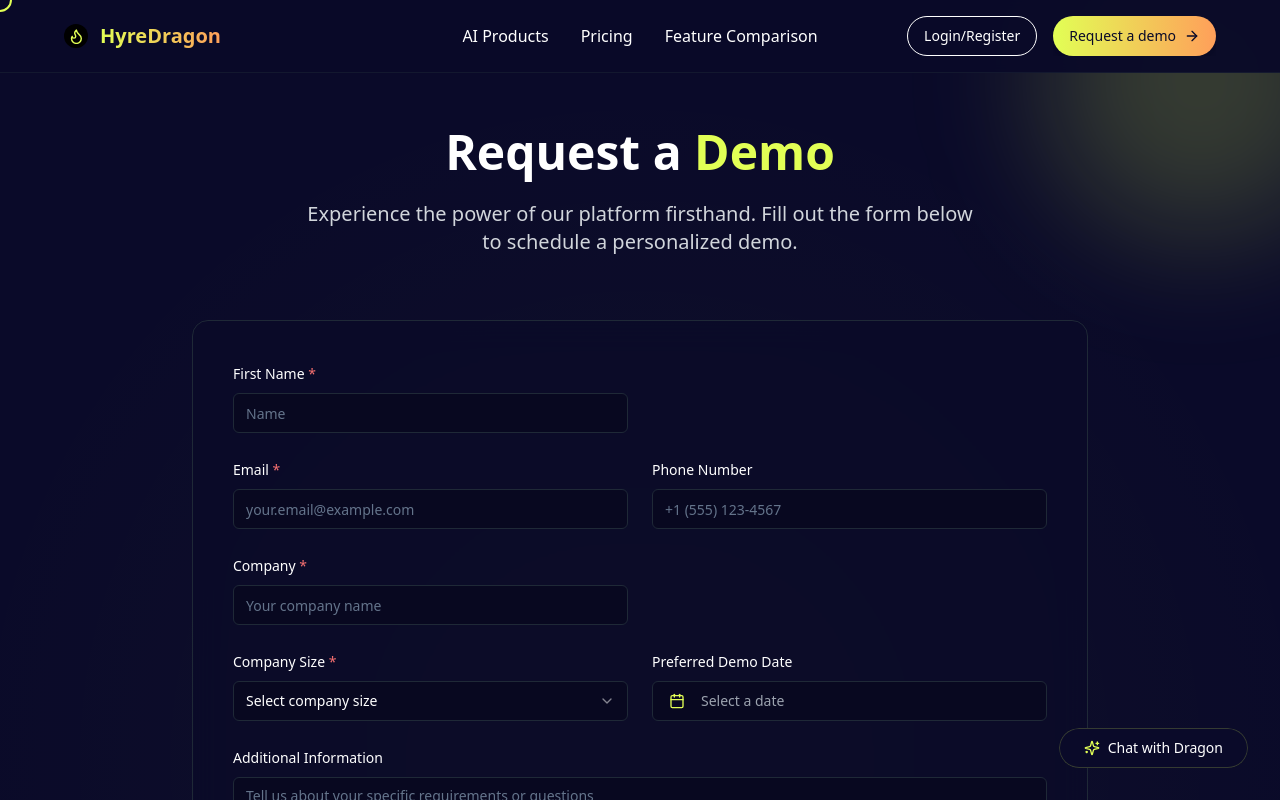
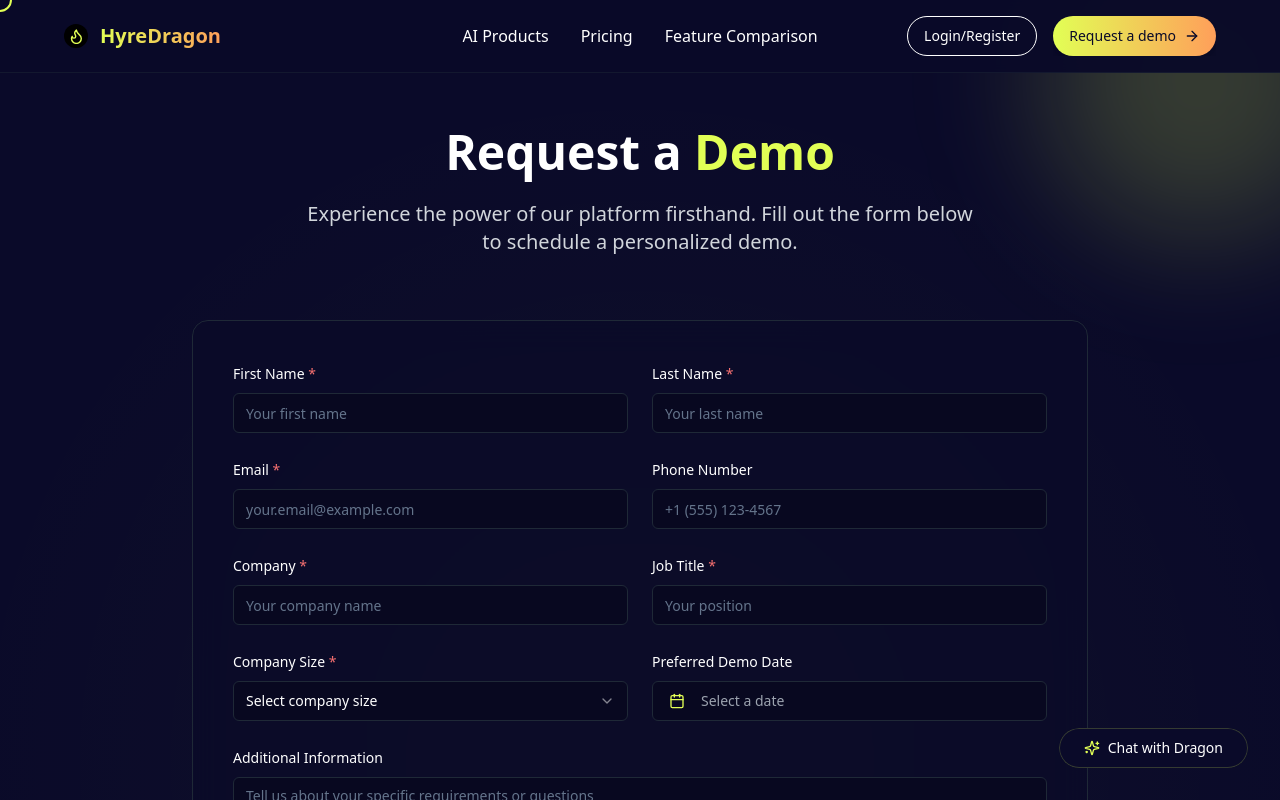
Before and after one commit to sohaihub/hyredragon, a React (Vite) app: page /request-demo in a window 1280 px wide. Shown: the top 800 px of the page. Built offline with nearby package versions, Linux system fonts and the light colour scheme.

Commit message:
Code edited in Lovable Code Editor
Edited UI in Lovable

```diff
--- a/src/pages/RequestDemo.tsx
+++ b/src/pages/RequestDemo.tsx
@@ -117,8 +117,10 @@ const RequestDemo: React.FC = () => {
     const newErrors: Record<string, string> = {};
 
     if (!formData.firstName.trim()) newErrors.firstName = 'First name is required';
+    if (!formData.lastName.trim()) newErrors.lastName = 'Last name is required';
     if (!formData.email.trim()) newErrors.email = 'Email is required';
     if (!formData.company.trim()) newErrors.company = 'Company name is required';
+    if (!formData.jobTitle.trim()) newErrors.jobTitle = 'Job title is required';
     if (!formData.companySize) newErrors.companySize = 'Company size is required';
 
     // Validate email format
@@ -198,11 +200,11 @@ const RequestDemo: React.FC = () => {
                         First Name <span className="text-red-400">*</span>
                       </Label>
                       <Input
-                        id="Name"
-                        name="Name"
+                        id="firstName"
+                        name="firstName"
                         value={formData.firstName}
                         onChange={handleChange}
-                        placeholder="Name"
+                        placeholder="Your first name"
                         className="bg-[#080820] border-gray-800 focus:border-[#E2FF55] text-white"
                         aria-invalid={!!errors.firstName}
                         aria-describedby={errors.firstName ? "firstName-error" : undefined}
@@ -214,6 +216,26 @@ const RequestDemo: React.FC = () => {
                       )}
                     </div>
 
+                    <div className="space-y-2">
+                      <Label htmlFor="lastName" className="text-white">
+                        Last Name <span className="text-red-400">*</span>
+                      </Label>
+                      <Input
+                        id="lastName"
+                        name="lastName"
+                        value={formData.lastName}
+                        onChange={handleChange}
+                        placeholder="Your last name"
+                        className="bg-[#080820] border-gray-800 focus:border-[#E2FF55] text-white"
+                        aria-invalid={!!errors.lastName}
+                        aria-describedby={errors.lastName ? "lastName-error" : undefined}
+                      />
+                      {errors.lastName && (
+                        <p id="lastName-error" className="text-red-400 text-sm mt-1">
+                          {errors.lastName}
+                        </p>
+                      )}
+                    </div>
                   </div>
 
                   <div className="grid grid-cols-1 md:grid-cols-2 gap-6">
@@ -283,6 +305,26 @@ const RequestDemo: React.FC = () => {
                       )}
                     </div>
 
+                    <div className="space-y-2">
+                      <Label htmlFor="jobTitle" className="text-white">
+                        Job Title <span className="text-red-400">*</span>
+                      </Label>
+                      <Input
+                        id="jobTitle"
+                        name="jobTitle"
+                        value={formData.jobTitle}
+                        onChange={handleChange}
+                        placeholder="Your position"
+                        className="bg-[#080820] border-gray-800 focus:border-[#E2FF55] text-white"
+                        aria-invalid={!!errors.jobTitle}
+                        aria-describedby={errors.jobTitle ? "jobTitle-error" : undefined}
+                      />
+                      {errors.jobTitle && (
+                        <p id="jobTitle-error" className="text-red-400 text-sm mt-1">
+                          {errors.jobTitle}
+                        </p>
+                      )}
+                    </div>
                   </div>
 
                   <div className="grid grid-cols-1 md:grid-cols-2 gap-6">
@@ -396,7 +438,7 @@ const RequestDemo: React.FC = () => {
               </div>
               <h2 className="text-4xl font-bold mb-6">Thanks for your interest!</h2>
               <p className="text-lg text-gray-300 mb-8 max-w-2xl mx-auto">
-                Your demo request has been received. One of our representatives will contact you soon to schedule a personalized demo at your preferred time.
+                Thanks for your interest! Your demo request has been received. One of our representatives will contact you soon to schedule a personalized demo at your preferred time.
               </p>
               <Button
                 onClick={() => setFormSubmitted(false)}
```
